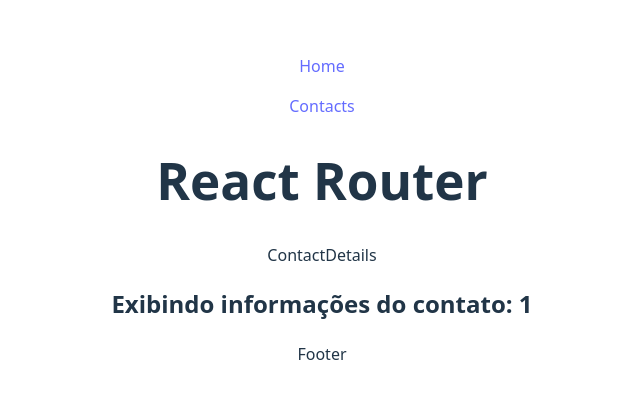
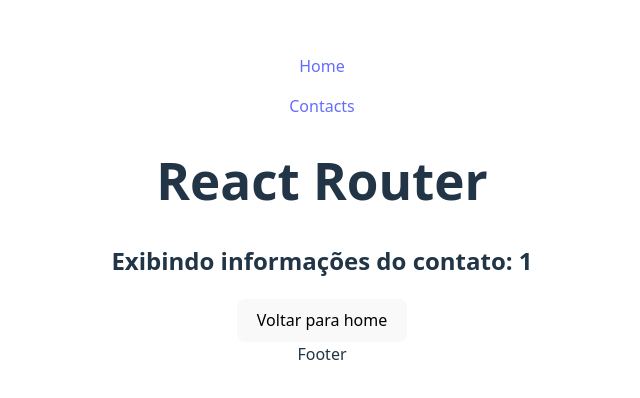
Before and after one commit to Caiokl3i/learning-react-router, a React (Vite) app: page /contact/1 in a window 1280 px wide. Shown: the part 198-596 px from the top of the page, without its empty margins (318-958 px from the left). Built offline with nearby package versions, Linux system fonts and the light colour scheme.

Commit message:
feat: add redirect way to navigate between pages

```diff
--- a/src/routes/ContactDetails.jsx
+++ b/src/routes/ContactDetails.jsx
@@ -1,13 +1,21 @@
-import { useParams } from "react-router-dom"
+import { useParams, useNavigate } from "react-router-dom"
 // 5. Nested routes - useParams para usar identificador após a /
 
 const ContactDetails = () => {
     const { id } = useParams()
 
+    //  6. Redirect
+    const navigate = useNavigate()
+
+    const handleContact = () => {
+        console.log('Contato enviado')
+        return navigate('/')
+    }
+
     return (
         <div>
-            <div>ContactDetails</div>
             <h2>Exibindo informações do contato: {id}</h2>
+            <button onClick={handleContact}>Voltar para home</button>
         </div>
 
     )
```
